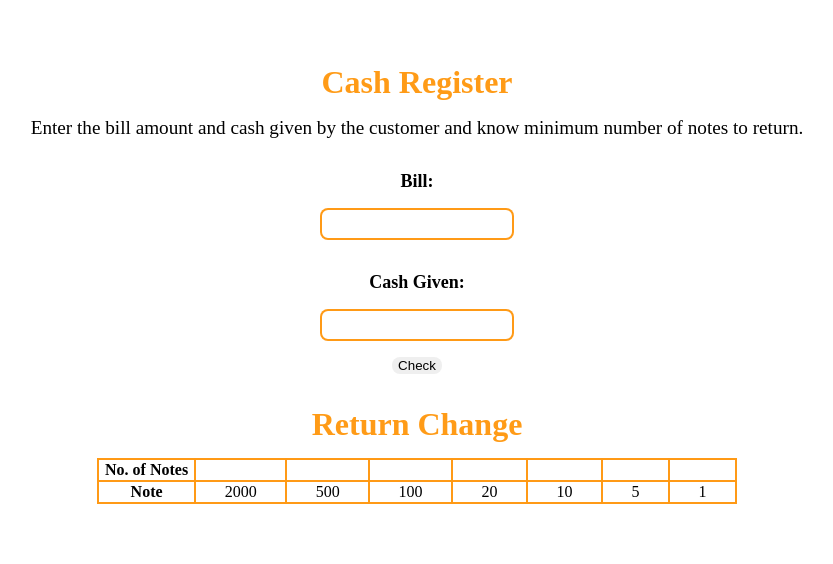
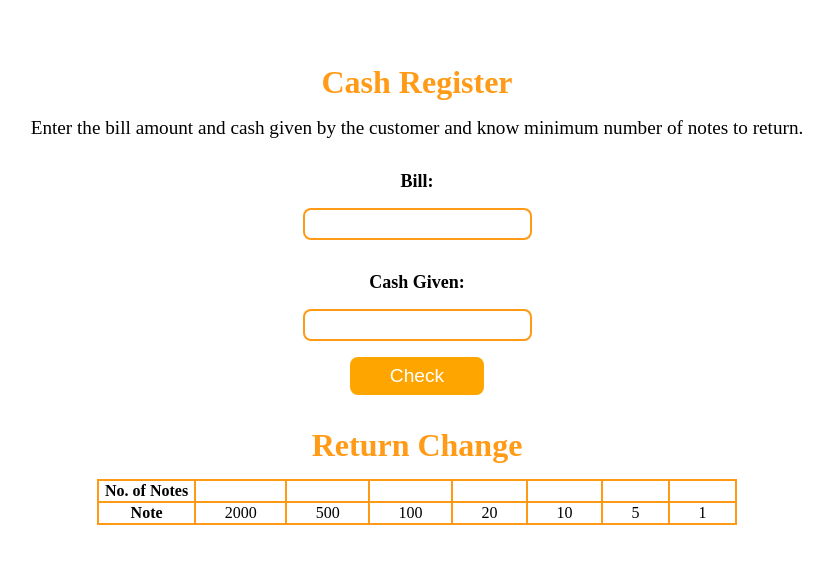
Before and after one commit to akaysing/cash-register, a plain HTML site: page index.html in a window 1280 px wide. Shown: the whole page, without its empty margins (223-1056 px from the left). Drawn offline with Linux system fonts and the light colour scheme.

Commit message:
style changes

```diff
--- a/styles.css
+++ b/styles.css
@@ -38,7 +38,7 @@ label  {
 }
 
 input {
-    padding: 0.4rem;
+    padding: 0.4rem 1.5rem;
     margin-bottom: 1rem;
     border-radius: 0.5rem;
     outline: none;
@@ -58,6 +58,10 @@ input {
     border: none;
     cursor: pointer;
     border-radius: 0.5rem;
+    background-color: orange;
+    color: white;
+    padding: 0.5rem 2.5rem;
+    font-size: larger;
 
 }
 
```
